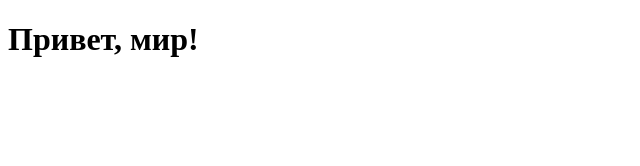
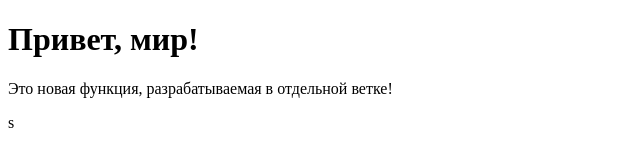
Before and after one commit to iaskip/my-first-website, a plain HTML site: page index.html in a window 1280 px wide. Shown: the whole page, without its empty margins (0-640 px from the left). Drawn offline with Linux system fonts and the light colour scheme.

Commit message:
Добавлен новый абзац в new-feature

```diff
--- a/index.html
+++ b/index.html
@@ -6,5 +6,6 @@
 </head>
 <body>
 <h1>Привет, мир!</h1>
+<p>Это новая функция, разрабатываемая в отдельной ветке!</p>s
 </body>
 </html>
```
